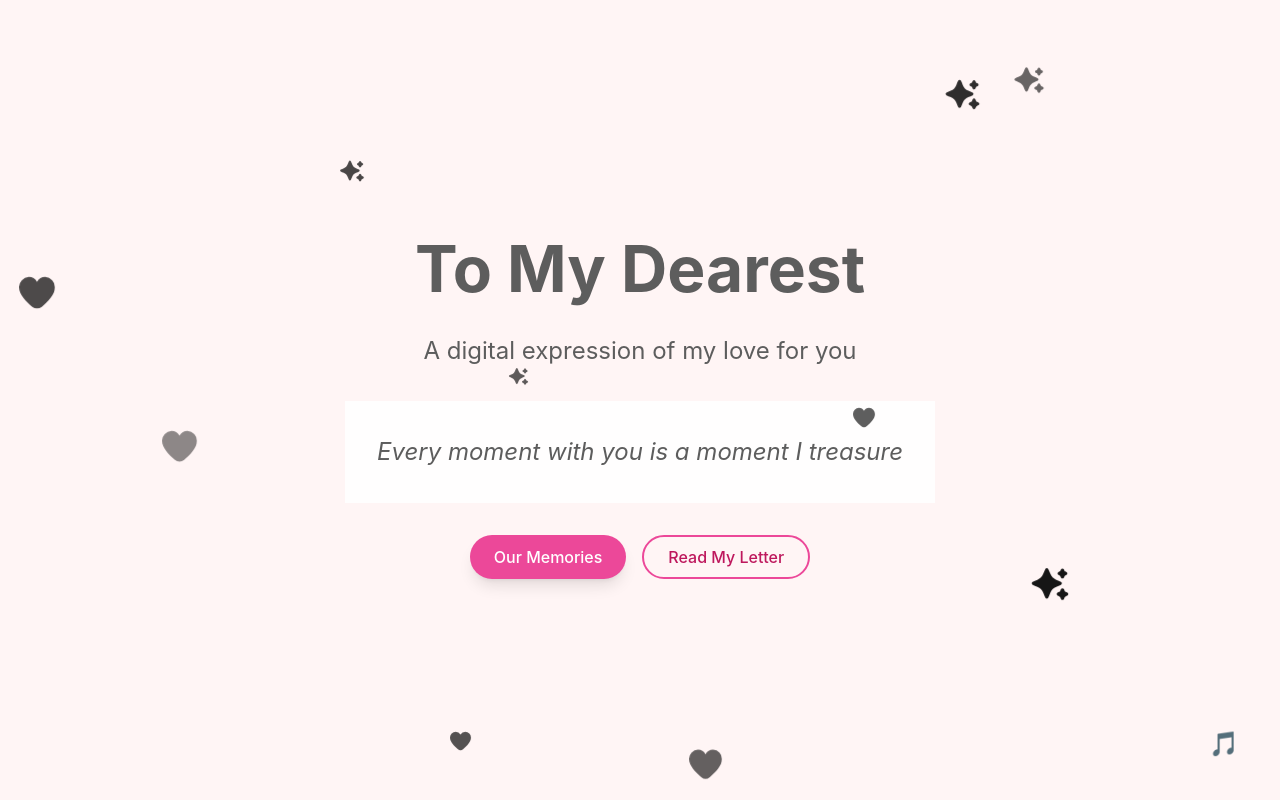
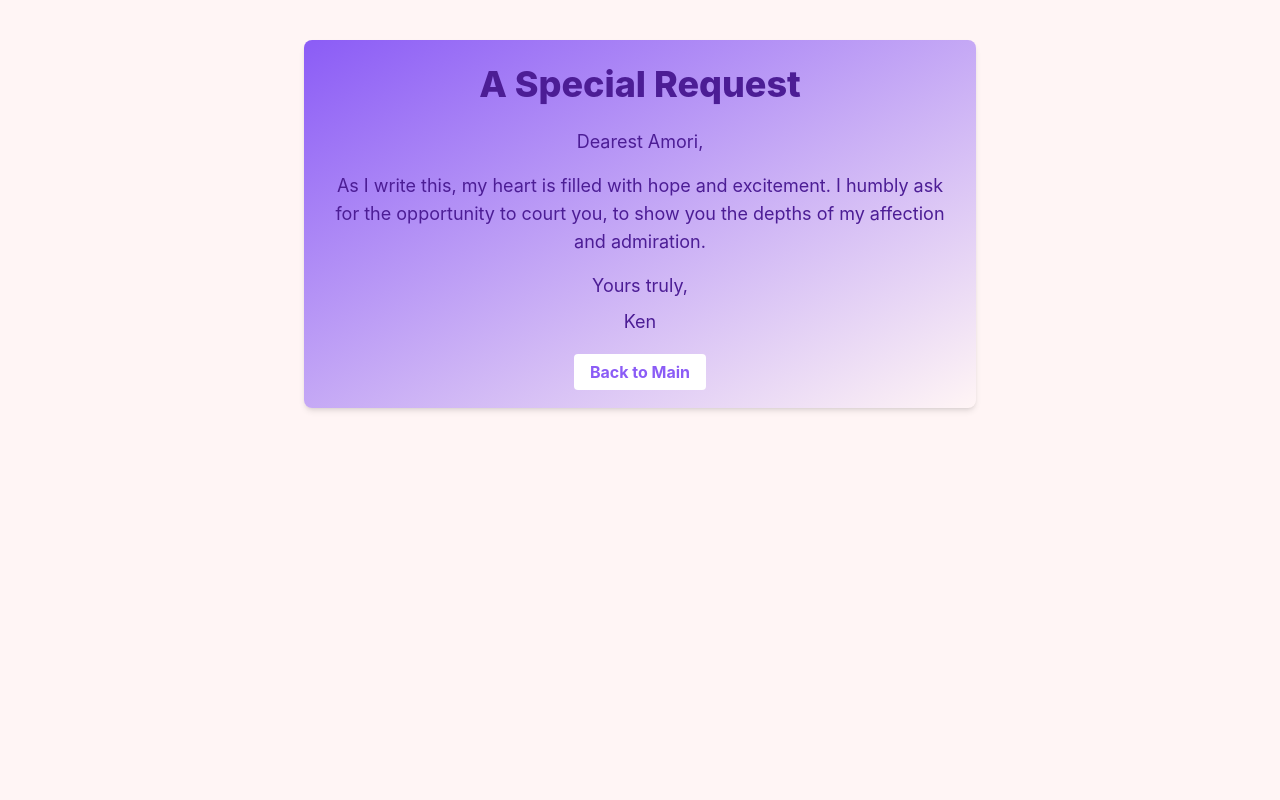
Before and after one commit to ArcaIcr/Amori, a React (Vite) app: page /special-letter in a window 1280 px wide. Built offline with nearby package versions, Linux system fonts and the light colour scheme.

Commit message:
feat: Special Letter

```diff
--- a/src/App.jsx
+++ b/src/App.jsx
@@ -6,8 +6,10 @@ import Messages from './components/Messages/Messages';
 import Timeline from './components/Timeline/Timeline';
 import FavoritesAndPersonalities from "./components/Favorites/FavoritesAndPersonalities";
 import AuthorSection from "./components/Author/AuthorSection";
+import SpecialLetter from './components/SpecialLetter/SpecialLetter';
 import './App.css';
 import { ToastContainer, toast } from 'react-toastify';
+import { BrowserRouter as Router, Routes, Route } from 'react-router-dom';
 
 function App() {
   const [isLoading, setIsLoading] = useState(true);
@@ -42,6 +44,10 @@ function App() {
   const personalities = ['Spontaneous if not Lazy', 'Strong Willed', 'Weird[Im into it <3]', 'Super Understanding']; // Example personalities
 
   return (
+    <Router future={{ v7_startTransition: true, v7_relativeSplatPath: true }}>
+      <Routes>
+        <Route path="/special-letter" element={<SpecialLetter />} />
+        <Route path="/" element={
           <AnimatePresence mode='wait'>
             {isLoading ? (
               <motion.div
@@ -63,11 +69,11 @@ function App() {
                 className="main-container"
               >
                 <div className="content-wrapper">
-            <Hero />
+                  <Hero toggleMusic={toggleMusic} />
                   <Gallery />
+                  <Messages />
                   <Timeline />
                   <FavoritesAndPersonalities favorites={favorites} personalities={personalities} />
-            <Messages />
                   <AuthorSection />
                 </div>
 
@@ -87,6 +93,9 @@ function App() {
               </motion.main>
             )}
           </AnimatePresence>
+        } />
+      </Routes>
+    </Router>
   );
 }
 
--- a/src/components/Messages/Messages.jsx
+++ b/src/components/Messages/Messages.jsx
@@ -74,6 +74,12 @@ const Messages = () => {
             <p className="quote-text">"In your eyes, I found my home. In your heart, I found my love."</p>
           </div>
         </motion.div>
+
+        <div className="emoji-button text-center mt-4">
+          <a href="/special-letter" className="text-2xl hover:text-pink-500 transition-colors duration-300">
+            💌
+          </a>
+        </div>
       </motion.div>
     </section>
   );
--- /dev/null
+++ b/src/components/SpecialLetter/SpecialLetter.jsx
@@ -0,0 +1,28 @@
+import React from 'react';
+
+const SpecialLetter = () => {
+  return (
+    <div className="special-letter p-6 bg-gradient-to-br from-violet-500 via-lilac-400 to-lavender-300 rounded-lg shadow-md max-w-2xl mx-auto mt-10">
+      <h1 className="text-4xl font-extrabold text-center text-violet-900 mb-6">A Special Request</h1>
+      <p className="text-lg text-violet-900 text-center">
+        Dearest Amori,
+      </p>
+      <p className="text-lg text-violet-900 text-center my-4">
+        As I write this, my heart is filled with hope and excitement. I humbly ask for the opportunity to court you, to show you the depths of my affection and admiration.
+      </p>
+      <p className="text-lg text-violet-900 text-center">
+        Yours truly,
+      </p>
+      <p className="text-lg text-violet-900 text-center mt-2">
+        Ken
+      </p>
+      <div className="text-center mt-6">
+        <a href="/" className="bg-white text-violet-500 font-bold py-2 px-4 rounded hover:bg-violet-500 hover:text-white transition-colors duration-300">
+          Back to Main
+        </a>
+      </div>
+    </div>
+  );
+};
+
+export default SpecialLetter;
```
Lines whose indentation alone changed are shown as unchanged.
